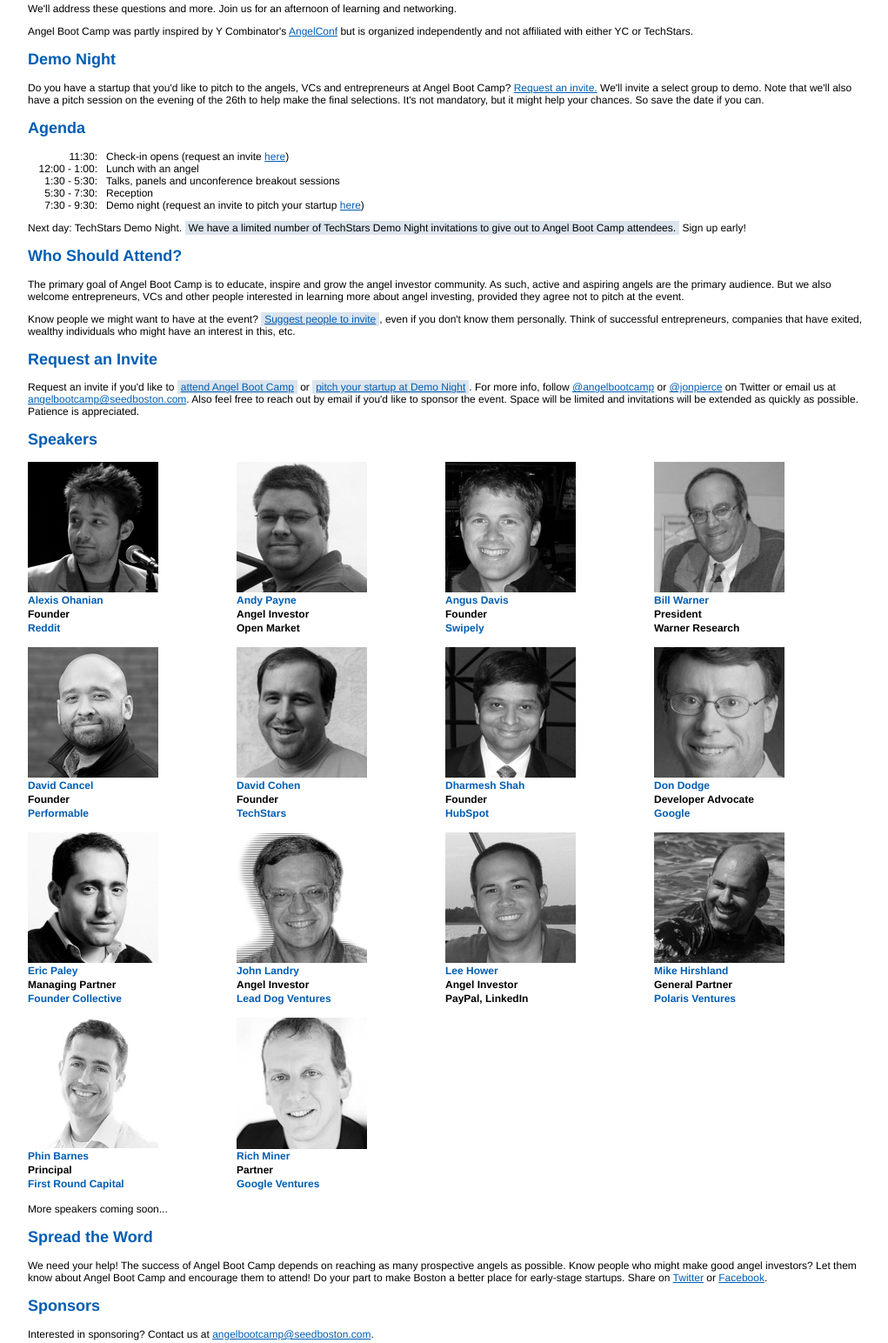
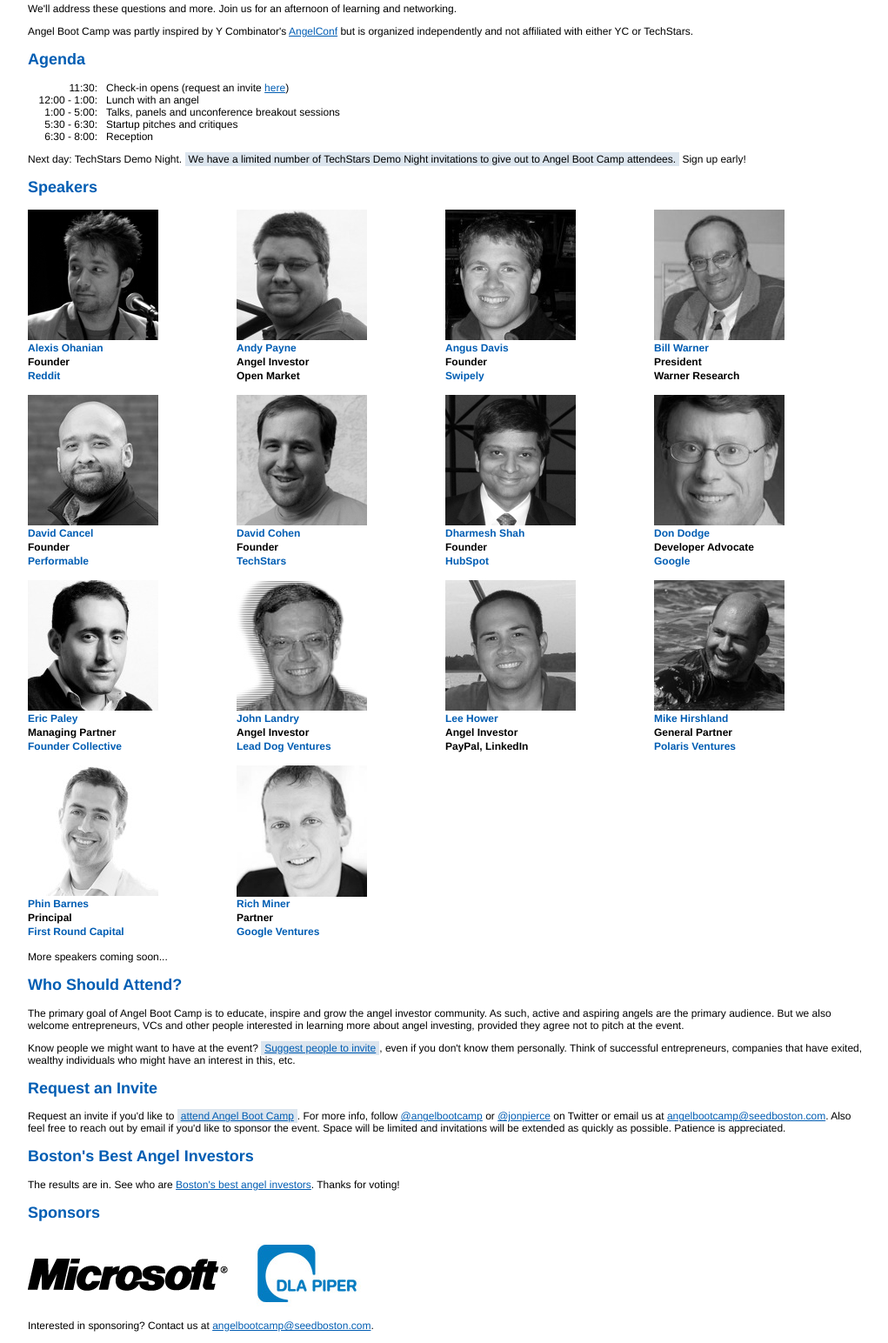
Before and after one commit to jonpierce/angelbootcamp, a plain HTML site: page index.html in a window 1280 px wide. Shown: the part 297-1841 px from the top of the page at 87% size, without its empty margins (128-1149 px from the left). Drawn offline with nearby package versions, Linux system fonts and the light colour scheme.

Commit message:
Added sponsors

```diff
--- a/index.html
+++ b/index.html
@@ -105,6 +105,9 @@
     display: inline-block;
     width: 80px;
   }
+  #sponsors a {
+    margin-right: 30px;
+  }
   </style>
 </head>
 <body>
@@ -122,26 +125,18 @@
     </div>
     <div id="content">
       <h2>Learn Angel Investing from the Experts</h2>
-      <p>Have you thought about angel investing but weren't sure whether it was right for you or how to get started? Are you an entrepreneur who wants to learn more about working with angels and how angel investment differs from venture capital? Here's a chance to learn from the experts. We'll have more than a dozen of the best angels and seed investors on hand -- some local, some from around the country -- to share their experiences. Why do angel investing? How do you find and evaluate potential investments? What's the right amount of money to invest? How do you set terms? How do you work with other angels, entrepreneurs and VCs? What are the legal issues?</p>
+      <p>Have you thought about angel investing but weren't sure whether it was right for you or how to get started? Are you an entrepreneur who wants to learn more about working with angels and how angel investment differs from venture capital? Here's a chance to learn from the experts. We'll have more than a dozen of the best angels and seed-stage investors on hand -- some local, some from around the country -- to share their experiences. Why do angel investing? How do you find and evaluate potential investments? What's the right amount of money to invest? How do you set terms? How do you work with other angels, entrepreneurs and VCs? What are the legal issues?</p>
       <p>We'll address these questions and more. Join us for an afternoon of learning and networking.</p>
       <p>Angel Boot Camp was partly inspired by Y Combinator's <a href="http://angelconf.com/">AngelConf</a> but is organized independently and not affiliated with either YC or TechStars.</p>
-      <h2>Demo Night</h2>
-      <p>Do you have a startup that you'd like to pitch to the angels, VCs and entrepreneurs at Angel Boot Camp? <a href="http://spreadsheets.google.com/viewform?hl=en&formkey=dFFSc3J3VURLa0s4MUJEVWFlVHRzbVE6MA">Request an invite.</a> We'll invite a select group to demo. Note that we'll also have a pitch session on the evening of the 26th to help make the final selections. It's not mandatory, but it might help your chances. So save the date if you can.</p>
       <h2>Agenda</h2>
       <ul id="agenda">
         <li class="agenda_item"><span class="time">11:30:</span><span class="description">Check-in opens (request an invite <a href="http://spreadsheets.google.com/viewform?hl=en&formkey=dEYtSWVSeVE2N1BrU1pHMzVmVExGNmc6MA">here</a>)</span></li>
         <li class="agenda_item"><span class="time">12:00 - 1:00:</span><span class="description">Lunch with an angel</span></li>
-        <li class="agenda_item"><span class="time">1:30 - 5:30:</span><span class="description">Talks, panels and unconference breakout sessions</span></li>
-        <li class="agenda_item"><span class="time">5:30 - 7:30:</span><span class="description">Reception</span></li>
-        <li class="agenda_item"><span class="time">7:30 - 9:30:</span><span class="description">Demo night (request an invite to pitch your startup <a href="http://spreadsheets.google.com/viewform?hl=en&formkey=dFFSc3J3VURLa0s4MUJEVWFlVHRzbVE6MA">here</a>)</span></li>
+        <li class="agenda_item"><span class="time">1:00 - 5:00:</span><span class="description">Talks, panels and unconference breakout sessions</span></li>
+        <li class="agenda_item"><span class="time">5:30 - 6:30:</span><span class="description">Startup pitches and critiques</span></li>
+        <li class="agenda_item"><span class="time">6:30 - 8:00:</span><span class="description">Reception</span></li>
       </ul>
       <p>Next day: TechStars Demo Night. <span class="highlight">We have a limited number of TechStars Demo Night invitations to give out to Angel Boot Camp attendees.</span> Sign up early!</p>
-      <h2>Who Should Attend?</h2>
-      <p>The primary goal of Angel Boot Camp is to educate, inspire and grow the angel investor community. As such, active and aspiring angels are the primary audience. But we also welcome entrepreneurs, VCs and other people interested in learning more about angel investing, provided they agree not to pitch at the event.</p><p>Know people we might want to have at the event? <a class="highlight" href="http://spreadsheets.google.com/viewform?hl=en&formkey=dDNRYUtjcERXdHltb1FQRUtBVHJXVFE6MQ">Suggest people to invite</a>, even if you don't know them personally. Think of successful entrepreneurs, companies that have exited, wealthy individuals who might have an interest in this, etc.</p>
-      <h2>Request an Invite</h2>
-      <p>
-        Request an invite if you'd like to <a class="highlight" href="http://spreadsheets.google.com/viewform?hl=en&formkey=dEYtSWVSeVE2N1BrU1pHMzVmVExGNmc6MA">attend Angel Boot Camp</a> or <a class="highlight" href="http://spreadsheets.google.com/viewform?hl=en&formkey=dFFSc3J3VURLa0s4MUJEVWFlVHRzbVE6MA">pitch your startup at Demo Night</a>. For more info, follow <a href="http://twitter.com/angelbootcamp">@angelbootcamp</a> or <a href="http://twitter.com/jonpierce">@jonpierce</a> on Twitter or email us at <a href="mailto:angelbootcamp@seedboston.com">angelbootcamp@seedboston.com</a>. Also feel free to reach out by email if you'd like to sponsor the event. Space will be limited and invitations will be extended as quickly as possible. Patience is appreciated.
-      </p>
       <h2>Speakers</h2>
       <ul id="speakers">
         <li class="speaker">
@@ -301,12 +296,20 @@
       </ul>
       <div class="clear" />
       <div>More speakers coming soon...</div>
-      <h2>Spread the Word</h2>
-      <p>We need your help! The success of Angel Boot Camp depends on reaching as many prospective angels as possible. Know people who might make good angel investors? Let them know about Angel Boot Camp and encourage them to attend! Do your part to make Boston a better place for early-stage startups. Share on <a href="http://twitter.com/?status=Interested%20in%20becoming%20an%20angel%20investor%20or%20pitching%20your%20startup%3F%20Check%20out%20Angel%20Boot%20Camp%3A%20http%3A%2F%2Fbit.ly%2Fangelbootcamp%20%2Fcc%20%40angelbootcamp">Twitter</a> or <a href="http://www.facebook.com/sharer.php?u=http%3A%2F%2Fseedboston.com%2Fangelbootcamp%2F">Facebook</a>.</p>
-      <h2>Sponsors</h2>
-      <p>Interested in sponsoring? Contact us at <a href="mailto:angelbootcamp@seedboston.com">angelbootcamp@seedboston.com</a>.</p>
+      <h2>Who Should Attend?</h2>
+      <p>The primary goal of Angel Boot Camp is to educate, inspire and grow the angel investor community. As such, active and aspiring angels are the primary audience. But we also welcome entrepreneurs, VCs and other people interested in learning more about angel investing, provided they agree not to pitch at the event.</p><p>Know people we might want to have at the event? <a class="highlight" href="http://spreadsheets.google.com/viewform?hl=en&formkey=dDNRYUtjcERXdHltb1FQRUtBVHJXVFE6MQ">Suggest people to invite</a>, even if you don't know them personally. Think of successful entrepreneurs, companies that have exited, wealthy individuals who might have an interest in this, etc.</p>
+      <h2>Request an Invite</h2>
+      <p>
+        Request an invite if you'd like to <a class="highlight" href="http://spreadsheets.google.com/viewform?hl=en&formkey=dEYtSWVSeVE2N1BrU1pHMzVmVExGNmc6MA">attend Angel Boot Camp</a>. For more info, follow <a href="http://twitter.com/angelbootcamp">@angelbootcamp</a> or <a href="http://twitter.com/jonpierce">@jonpierce</a> on Twitter or email us at <a href="mailto:angelbootcamp@seedboston.com">angelbootcamp@seedboston.com</a>. Also feel free to reach out by email if you'd like to sponsor the event. Space will be limited and invitations will be extended as quickly as possible. Patience is appreciated.
+      </p>
       <h2>Boston's Best Angel Investors</h2>
       <p>The results are in. See who are <a href="http://blog.jonpierce.com/post/520863618/bostons-best-angel-investors">Boston's best angel investors</a>. Thanks for voting!</p>
+      <h2>Sponsors</h2>
+      <p id="sponsors">
+        <a href="http://microsoftcambridge.com/"><img src="microsoft.jpg" alt="Microsoft New England Research and Development" /></a>
+        <a href="http://www.dlapiper.com/"><img src="dla_piper.gif" alt="DLA Piper" /></a>
+      </p>
+      <p>Interested in sponsoring? Contact us at <a href="mailto:angelbootcamp@seedboston.com">angelbootcamp@seedboston.com</a>.</p>
     </div>
     <div id="footer">
     </div>
```
Also changed, not shown: dla_piper.gif (added), microsoft.jpg (added).
